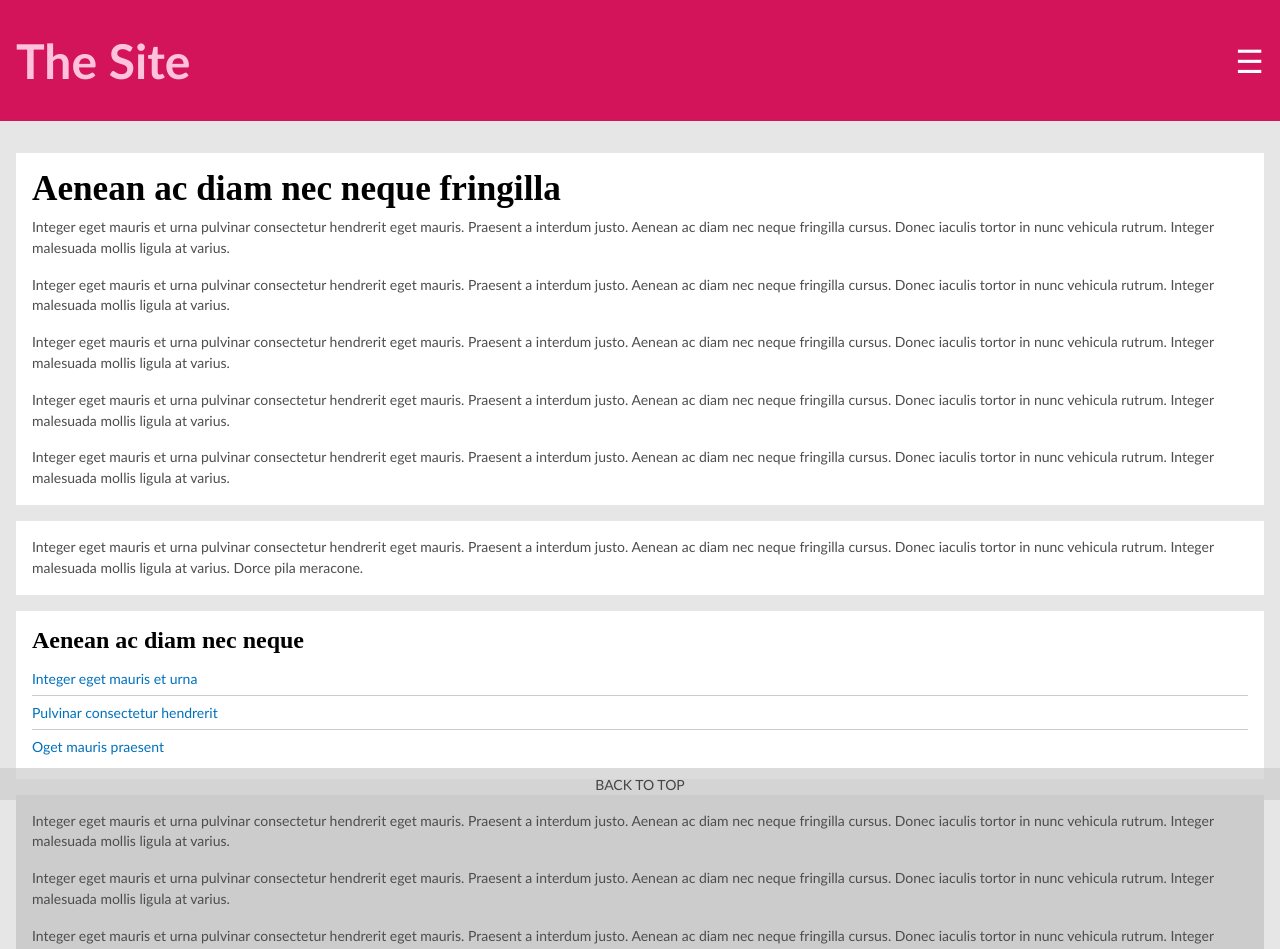
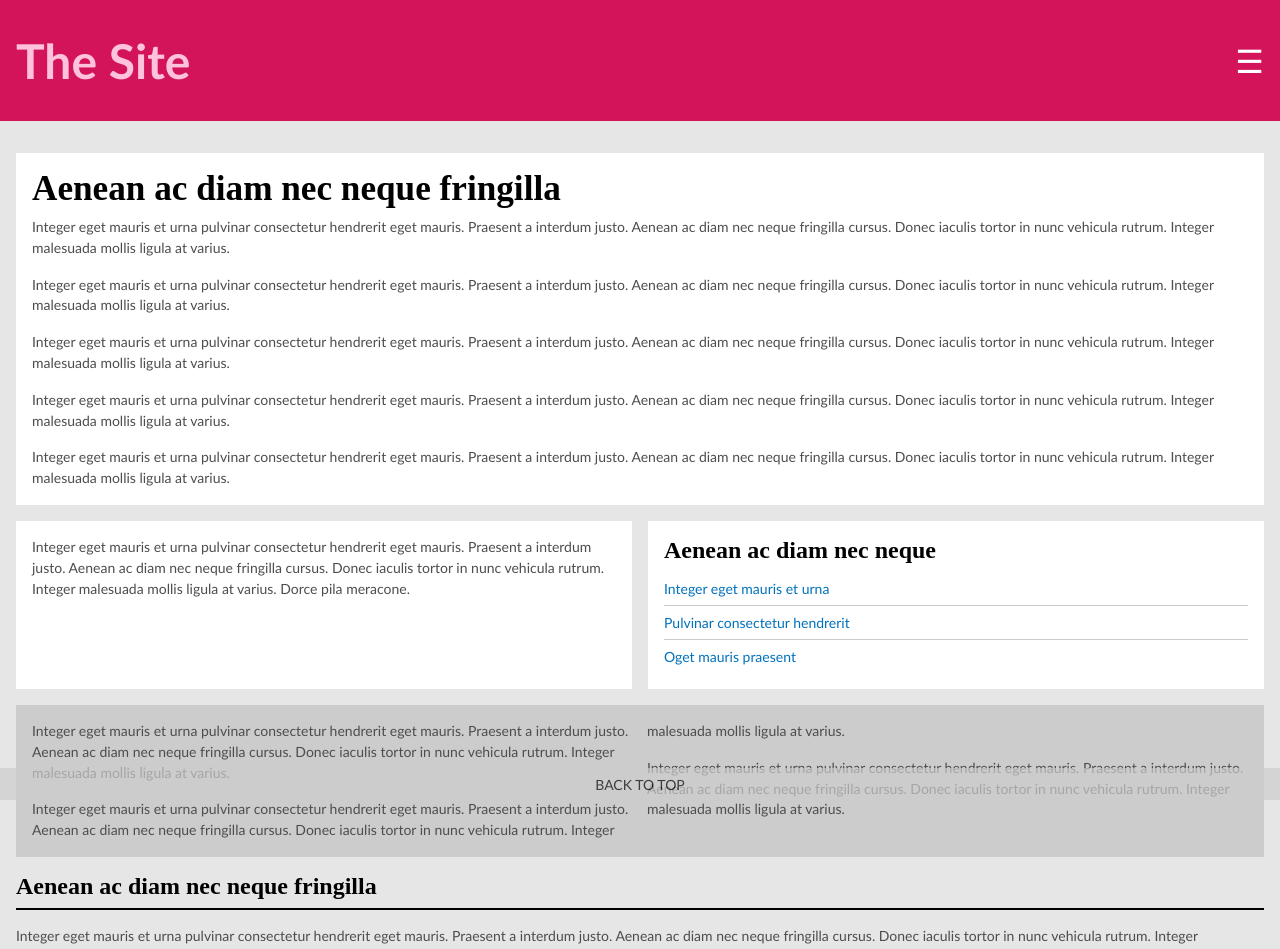
Before and after one commit to jpotapova/sample-site, a React (Create React App) app: page / in a window 1280 px wide. Shown: the top 949 px of the page. Built offline with nearby package versions, Linux system fonts and the light colour scheme.

Commit message:
larger mobile screen styling

```diff
--- a/src/App.js
+++ b/src/App.js
@@ -66,6 +66,7 @@ class App extends Component {
                 <p>Integer eget mauris et urna pulvinar consectetur hendrerit eget mauris. Praesent a interdum justo. Aenean ac diam nec neque fringilla cursus. Donec iaculis tortor in nunc vehicula rutrum. Integer malesuada mollis ligula at varius.</p>
                 <p>Integer eget mauris et urna pulvinar consectetur hendrerit eget mauris. Praesent a interdum justo. Aenean ac diam nec neque fringilla cursus. Donec iaculis tortor in nunc vehicula rutrum. Integer malesuada mollis ligula at varius.</p>
               </article>
+              <div className="related-content">
                 <div className="box">
                   <p>Integer eget mauris et urna pulvinar consectetur hendrerit eget mauris. Praesent a interdum justo. Aenean ac diam nec neque fringilla cursus. Donec iaculis tortor in nunc vehicula rutrum. Integer malesuada mollis ligula at varius. Dorce pila meracone.</p>
                 </div>
@@ -77,6 +78,7 @@ class App extends Component {
                     <li className="nav__item"><a href="#">Oget mauris praesent</a></li>
                   </ul>
                 </aside>
+              </div>
               <div className="box box--dark">
                 <p>Integer eget mauris et urna pulvinar consectetur hendrerit eget mauris. Praesent a interdum justo. Aenean ac diam nec neque fringilla cursus. Donec iaculis tortor in nunc vehicula rutrum. Integer malesuada mollis ligula at varius.</p>
                 <p>Integer eget mauris et urna pulvinar consectetur hendrerit eget mauris. Praesent a interdum justo. Aenean ac diam nec neque fringilla cursus. Donec iaculis tortor in nunc vehicula rutrum. Integer malesuada mollis ligula at varius.</p>
--- a/src/scss/config.scss
+++ b/src/scss/config.scss
@@ -13,3 +13,4 @@ $base-size: 14px;
 $font: "Trebuchet MS", sans-serif;
 $mobile-nav: 270px;
 $close-button: 2rem;
+$mobile-wide: 34rem;
--- a/src/scss/nav.scss
+++ b/src/scss/nav.scss
@@ -59,3 +59,9 @@
 
   }
 }
+
+@media (min-width: $mobile-wide) {
+  .nav--footerlinks {
+    columns: 3;
+  }
+}
--- a/src/scss/other.scss
+++ b/src/scss/other.scss
@@ -8,6 +8,10 @@
 
 .box--dark {
   background: $color-separate;
+
+  @media (min-width: $mobile-wide) {
+    columns: 2;
+  }
 }
 
 /* FORMS -------------------------------------------------------------------- */
@@ -95,7 +99,7 @@ label {
   line-height: $close-button;
   position: absolute;
   top: $spacing-small;
-  left: calc((100% - #{$mobile-nav} - #{$close-button})/2);
+  left: $spacing-small;
 }
 
 /* OTHER -------------------------------------------------------------------- */
@@ -104,3 +108,24 @@ label {
   border-bottom:  2px solid $color-strong;
   margin-bottom: $spacing;
 }
+
+@media (min-width: $mobile-wide) {
+
+  .related-content {
+    display: flex;
+
+    & .box {
+      margin-left: $spacing-small;
+      margin-right: $spacing-small;
+      flex: 1;
+
+      &:first-child {
+        margin-left: 0;
+      }
+      &:last-child {
+        margin-right: 0;
+      }
+    }
+  }
+
+}
```
Lines whose indentation alone changed are shown as unchanged.
